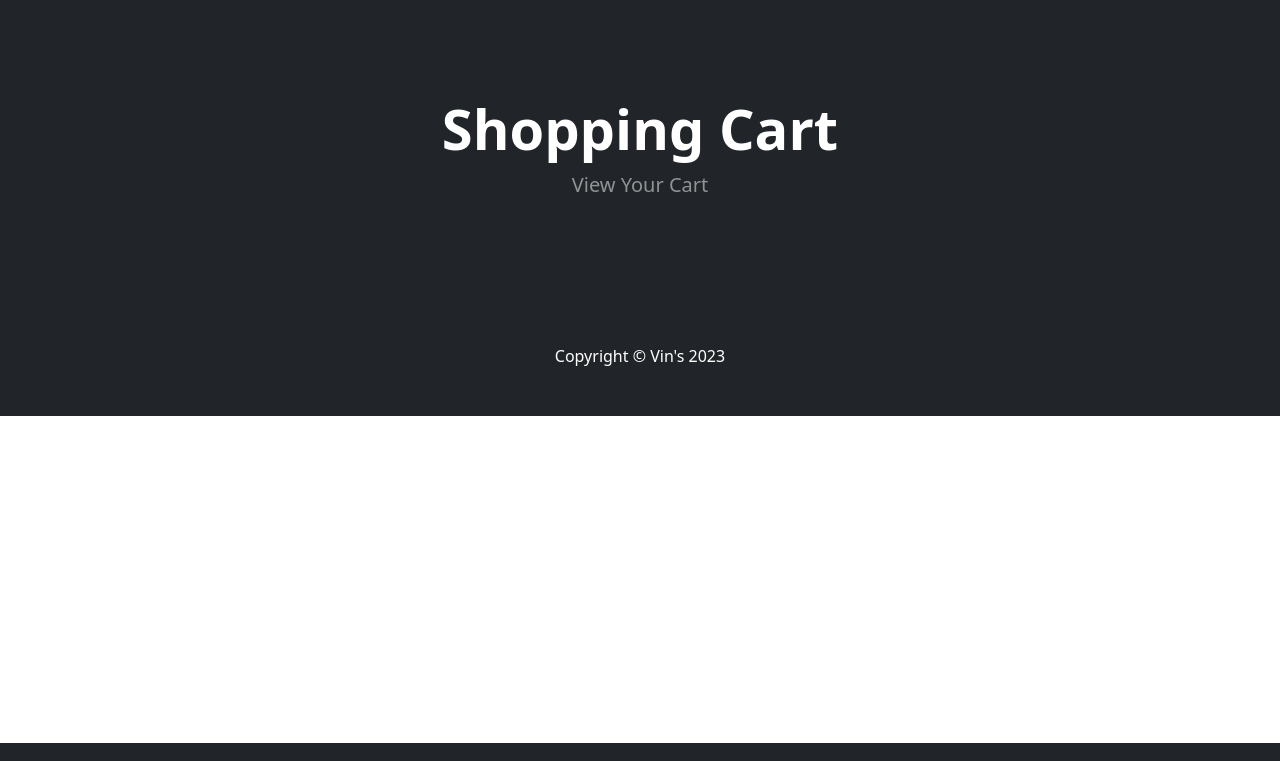
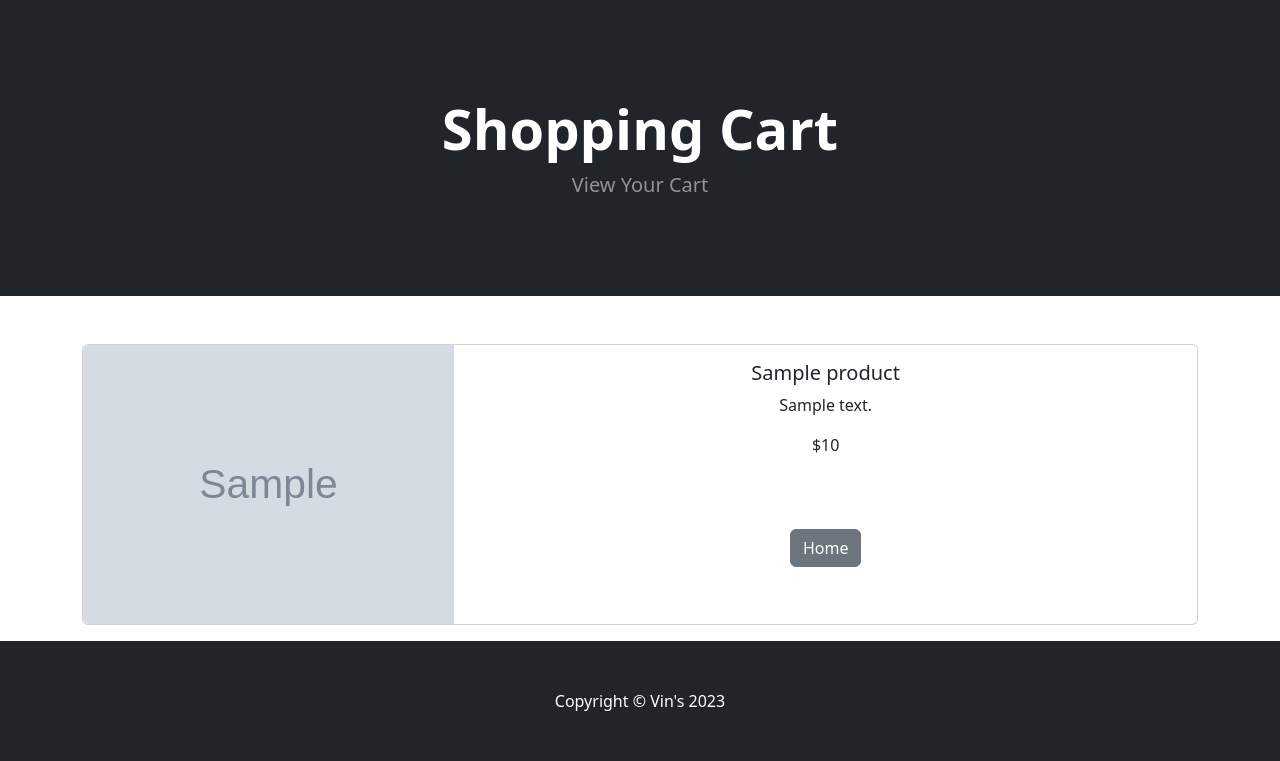
Before and after one commit to NjugunaKelvin/Nova-Buy, a Django app: template cart/templates/cart_summary.html in a window 1280 px wide. Shown: the part 57-818 px from the top of the page. Run offline with Django 5.2, Linux system fonts and the light colour scheme; the template is opened without the code that fills it: most values are stand-ins (such as "Sample title", 1, 10 or a date in 2020); grey boxes marked "Sample" are stand-in pictures; some libraries are stand-ins or nearby versions.

Commit message:
add product retrieval to cart and update cart summary template

```diff
--- a/cart/cart.py
+++ b/cart/cart.py
@@ -1,3 +1,5 @@
+from store.models import Product
+
 class Cart():
     def __init__(self, request):
         self.session = request.session
@@ -24,3 +26,13 @@
 
     def __len__(self):
         return len(self.cart)
+
+    def get_prods(self):
+        # get ids from carts
+        product_ids = self.cart.keys()
+
+        # use ids to look up products in database models
+        products = Product.objects.filter(id__in=product_ids)
+
+        # return the looked up products
+        return products
--- a/cart/templates/cart_summary.html
+++ b/cart/templates/cart_summary.html
@@ -12,5 +12,67 @@
                 </div>
             </div>
         </header>
+        <br><br>
+        <div class="container">
+            {% if cart_products %}
+            {% for product in cart_products %}
 
-        {% endblock %}
+            <div class="card mb-3">
+                <div class="row g-0">
+                    <div class="col-md-4">
+                        <img src="{{ product.image.url }}" class="img-fluid rounded-start" alt="{{ product.name }}">
+                    </div>
+                    <div class="col-md-8">
+                        <div class="card-body">
+                            <center>
+                            <h5 class="card-title">{{ product.name }}</h5>
+                            <p class="card-text">{{ product.description }}</p>
+
+
+
+                            {% if product.is_sale%}
+                            <div class="d-flex
+                                                justify-content-center small
+                                                text-warning mb-2">
+                                                <div class="bi-star-fill"></div>
+                                                &nbsp;&nbsp;Sale!&nbsp;&nbsp;
+                                                <div class="bi-star-fill"></div>
+
+
+                                                </div>
+
+                                                <!-- Product price-->
+                                                <strike>${{product.price}}</strike>
+                                                &nbsp;
+
+                                                ${{product.sale_price}}
+
+                            {% else%}
+                            ${{product.price}}
+                            {% endif%}
+
+                            <br>
+
+
+                            <!-- ID : {{ product.id}} -->
+
+                            <br><br><br>
+
+                            <a href="{% url 'home'%}" class="btn btn-secondary">Home</a>
+
+                        </center>
+                        </div>
+                    </div>
+                </div>
+            </div>
+
+            {% endfor %}
+
+            {% else %}
+            <h1>There's Nothing in Your Cart</h1>
+            <br><br><br><br><br><br><br><br><br>
+
+
+            {% endif %}
+        </div>
+{% endblock %}
--- a/cart/views.py
+++ b/cart/views.py
@@ -5,7 +5,9 @@
 
 # Create your views here.
 def cart_summary(request):
-    return render(request, 'cart_summary.html', {})
+    cart = Cart(request)
+    cart_products = cart.get_prods()
+    return render(request, 'cart_summary.html', {'cart_products' : cart_products})
 
 
 def cart_add(request):
```
Also changed, not shown: db.sqlite3.
